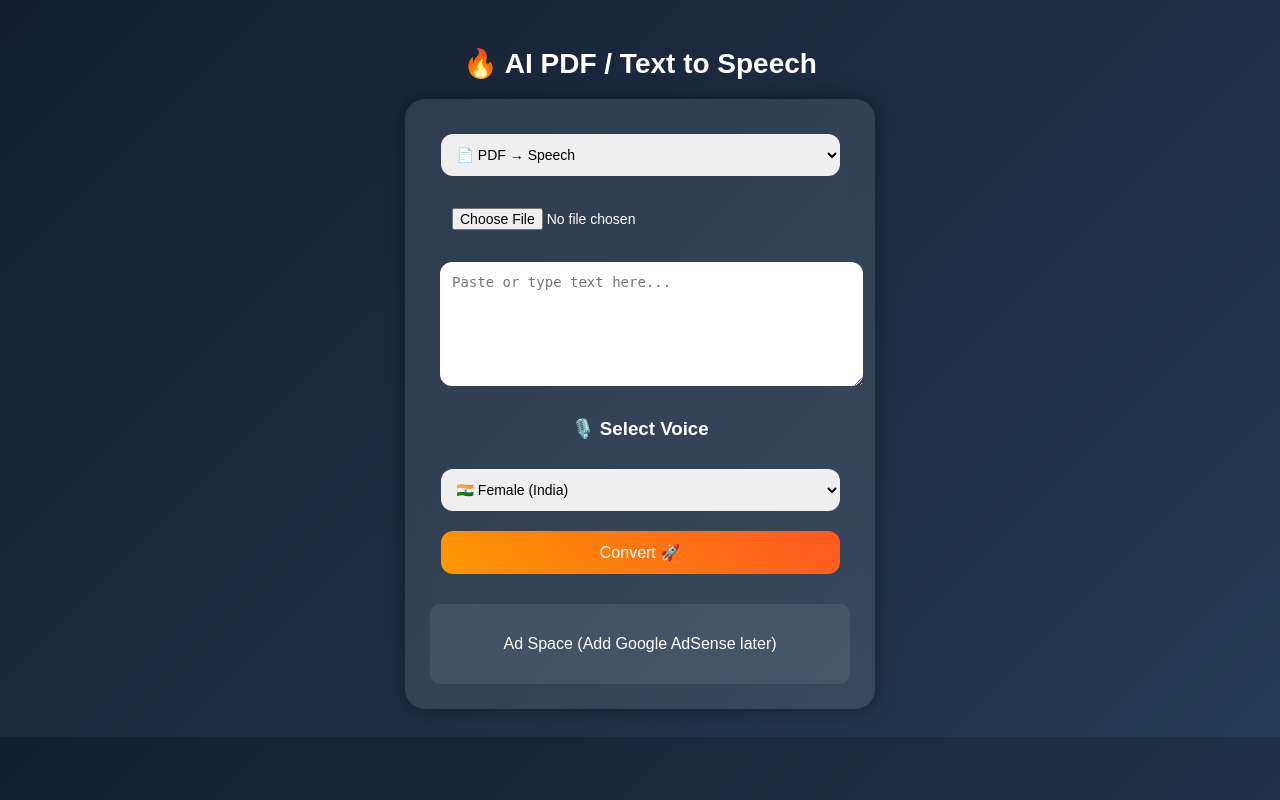
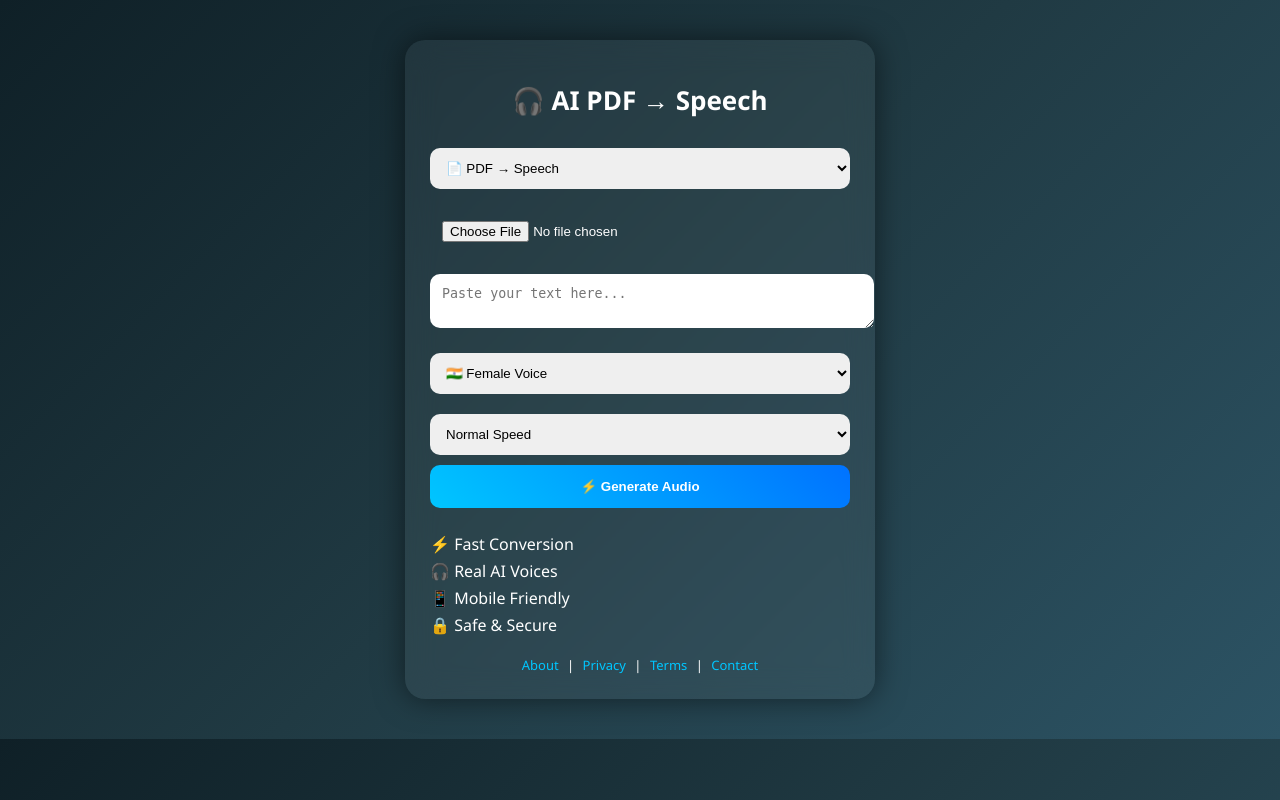
Before and after one commit to bhavishyabachani7-cloud/pdf-speech-app, a Flask app: page / in a window 1280 px wide. Run offline with Flask 3, Linux system fonts and the light colour scheme.

Commit message:
Update index.html

```diff
--- a/templates/index.html
+++ b/templates/index.html
@@ -1,74 +1,115 @@
+
 <!DOCTYPE html>
-<html>
+<html lang="en">
 <head>
-    <title>AI Speech Tool</title>
+<meta charset="UTF-8">
 <meta name="viewport" content="width=device-width, initial-scale=1.0">
+
+<title>PDF to Speech | AI Voice Generator</title>
 
 <style>
 body {
-            font-family: Arial;
-            background: linear-gradient(135deg, #141e30, #243b55);
+    margin: 0;
+    font-family: 'Segoe UI', sans-serif;
+    background: linear-gradient(135deg, #0f2027, #203a43, #2c5364);
     color: white;
-            text-align: center;
-            padding: 20px;
 }
 
-        h1 {
-            font-size: 28px;
+/* Container */
+.container {
+    max-width: 420px;
+    margin: 40px auto;
+    padding: 25px;
+    background: rgba(255,255,255,0.05);
+    border-radius: 20px;
+    backdrop-filter: blur(15px);
+    box-shadow: 0 0 30px rgba(0,0,0,0.5);
+    text-align: center;
 }
 
-        .box {
-            background: rgba(255,255,255,0.1);
-            backdrop-filter: blur(10px);
-            padding: 25px;
-            border-radius: 20px;
-            max-width: 420px;
-            margin: auto;
-            box-shadow: 0 0 20px rgba(0,0,0,0.4);
+/* Heading */
+h1 {
+    font-size: 26px;
+    margin-bottom: 20px;
 }
 
-        input, textarea, select, button {
-            width: 95%;
-            margin: 10px;
+/* Inputs */
+select, textarea, input {
+    width: 100%;
     padding: 12px;
-            border-radius: 12px;
+    margin: 10px 0;
+    border-radius: 10px;
     border: none;
-            font-size: 14px;
+    outline: none;
 }
 
-        textarea {
-            height: 100px;
-        }
-
+/* Button */
 button {
-            background: linear-gradient(45deg, #ff9800, #ff5722);
+    width: 100%;
+    padding: 14px;
+    border: none;
+    border-radius: 10px;
+    background: linear-gradient(45deg, #00c6ff, #0072ff);
     color: white;
-            font-size: 16px;
+    font-weight: bold;
     cursor: pointer;
+    transition: 0.3s;
 }
 
 button:hover {
-            opacity: 0.9;
+    transform: scale(1.05);
 }
 
-        .ad-box {
-            margin-top: 20px;
-            padding: 15px;
-            background: rgba(255,255,255,0.08);
-            border-radius: 10px;
+/* Loader */
+.loader {
+    display: none;
+    margin-top: 15px;
 }
 
-        .loading {
-            display: none;
-            margin-top: 15px;
-            font-size: 14px;
-            color: #ffcc00;
+.loader div {
+    width: 10px;
+    height: 10px;
+    background: white;
+    margin: 3px;
+    display: inline-block;
+    border-radius: 50%;
+    animation: bounce 1.2s infinite;
+}
+
+.loader div:nth-child(2) { animation-delay: 0.2s; }
+.loader div:nth-child(3) { animation-delay: 0.4s; }
+
+@keyframes bounce {
+    0%, 80%, 100% { transform: scale(0); }
+    40% { transform: scale(1); }
+}
+
+/* Feature boxes */
+.features {
+    margin-top: 25px;
+    text-align: left;
+}
+
+.features div {
+    margin: 5px 0;
+}
+
+/* Footer */
+.footer {
+    margin-top: 20px;
+    font-size: 13px;
+}
+
+a {
+    color: #00c6ff;
+    text-decoration: none;
+    margin: 0 5px;
 }
 </style>
 
 <script>
-        function showLoading() {
-            document.getElementById("loading").style.display = "block";
+function showLoader() {
+    document.getElementById("loader").style.display = "block";
 }
 </script>
 
@@ -76,40 +117,56 @@
 
 <body>
 
-<h1>🔥 AI PDF / Text to Speech</h1>
+<div class="container">
 
-<div class="box">
+<h1>🎧 AI PDF → Speech</h1>
 
-<form action="/convert" method="post" enctype="multipart/form-data" onsubmit="showLoading()">
+<form action="/convert" method="post" enctype="multipart/form-data" onsubmit="showLoader()">
 
 <select name="mode">
 <option value="pdf">📄 PDF → Speech</option>
 <option value="text">✍️ Text → Speech</option>
 </select>
 
-    <input type="file" name="pdf" accept=".pdf">
+<input type="file" name="pdf">
 
-    <textarea name="text" placeholder="Paste or type text here..."></textarea>
+<textarea name="text" placeholder="Paste your text here..."></textarea>
 
-    <h3>🎙️ Select Voice</h3>
 <select name="voice">
-        <option value="female_india">🇮🇳 Female (India)</option>
-        <option value="male_india">🇮🇳 Male (India)</option>
-        <option value="female_us">🇺🇸 Female (US)</option>
-        <option value="male_uk">🇬🇧 Male (UK)</option>
+<option value="female_india">🇮🇳 Female Voice</option>
+<option value="male_india">🇮🇳 Male Voice</option>
+<option value="female_us">🇺🇸 Female Voice</option>
+<option value="male_uk">🇬🇧 Male Voice</option>
 </select>
 
-    <button type="submit">Convert 🚀</button>
+<select name="speed">
+<option value="1">Normal Speed</option>
+<option value="0.8">Slow</option>
+<option value="1.2">Fast</option>
+<option value="1.5">Very Fast</option>
+</select>
+
+<button type="submit">⚡ Generate Audio</button>
+
+<div id="loader" class="loader">
+<div></div><div></div><div></div>
+<p>Generating AI Voice...</p>
+</div>
 
 </form>
 
-<div id="loading" class="loading">
-    ⏳ Converting... please wait
+<div class="features">
+<div>⚡ Fast Conversion</div>
+<div>🎧 Real AI Voices</div>
+<div>📱 Mobile Friendly</div>
+<div>🔒 Safe & Secure</div>
 </div>
 
-<!-- 💰 Ad Space -->
-<div class="ad-box">
-    <p>Ad Space (Add Google AdSense later)</p>
+<div class="footer">
+<a href="/about">About</a> |
+<a href="/privacy">Privacy</a> |
+<a href="/terms">Terms</a> |
+<a href="/contact">Contact</a>
 </div>
 
 </div>
```
Lines whose indentation alone changed are shown as unchanged.
